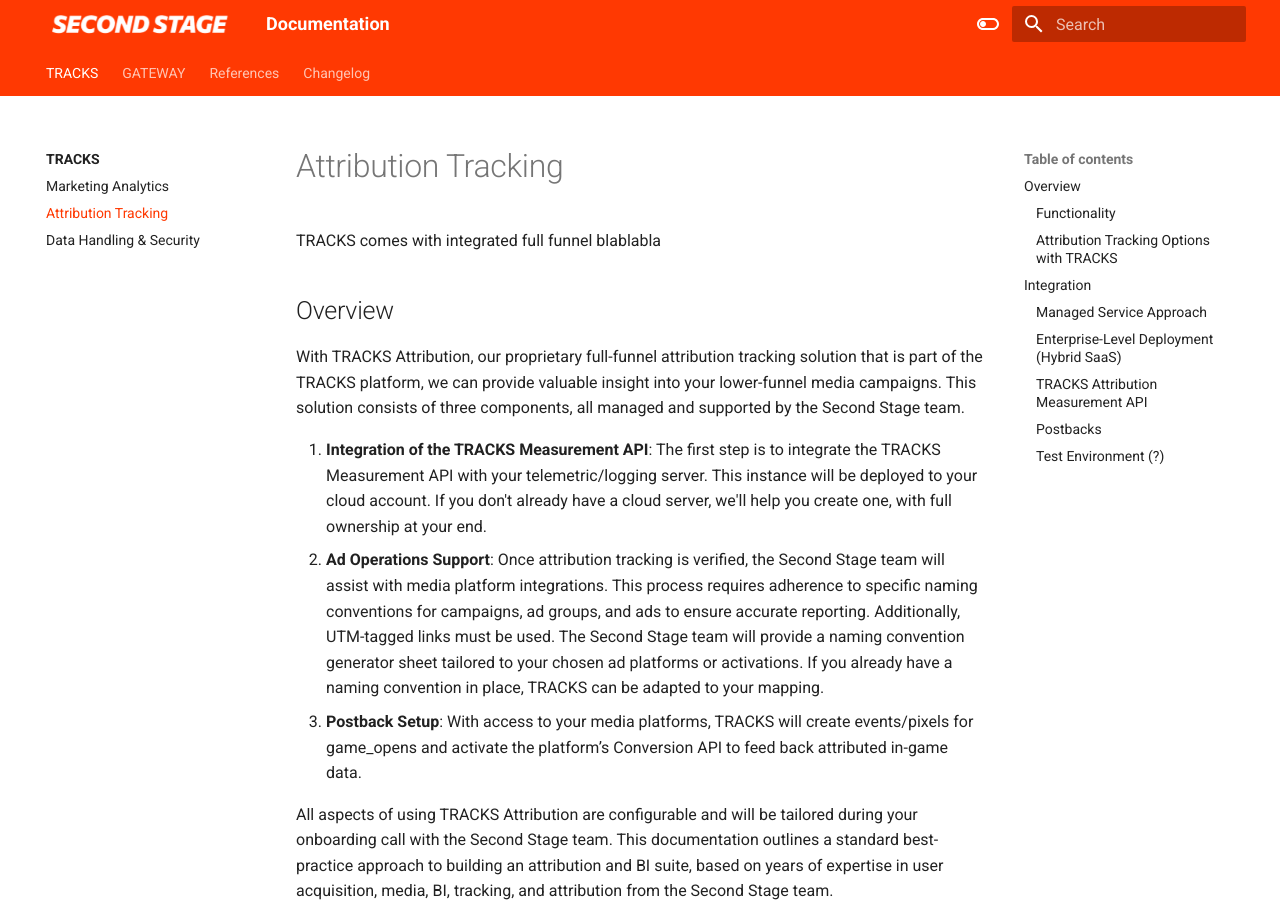
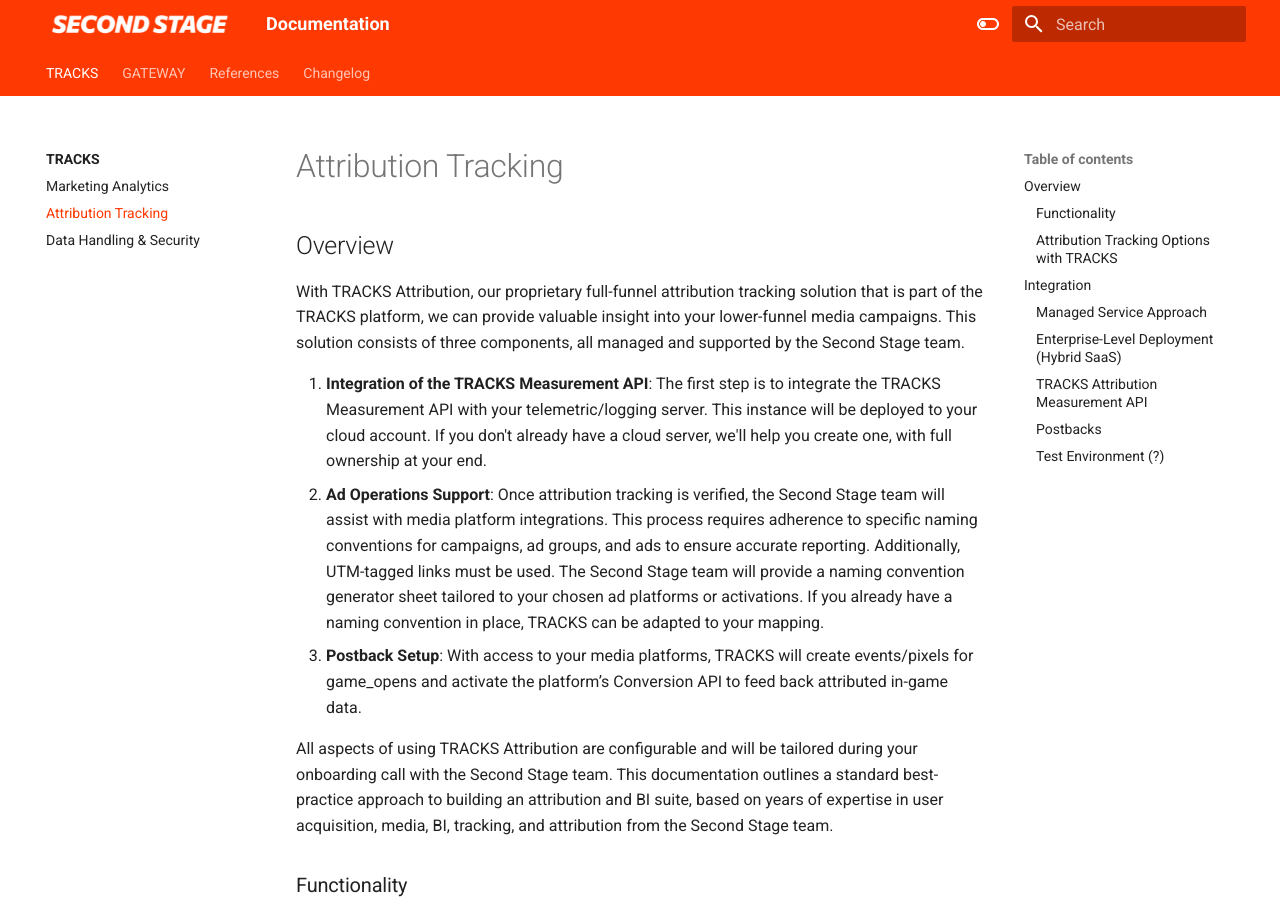
Before and after one commit to secondstage-io/tracks-documentation, an MkDocs documentation site: the page built from docs/tracks/attribution-tracking.md, in a window 1280 px wide and 900 px high. Built offline with MkDocs 1.6.1 and Material for MkDocs 9.7.7, drawn with Linux system fonts in a browser that asks for light colours.

Commit message:
Update attribution-tracking.md
small change to copy

```diff
--- a/docs/tracks/attribution-tracking.md
+++ b/docs/tracks/attribution-tracking.md
@@ -1,6 +1,4 @@
 # Attribution Tracking
-
-TRACKS comes with integrated full funnel blablabla
 
 ## Overview
 
```
